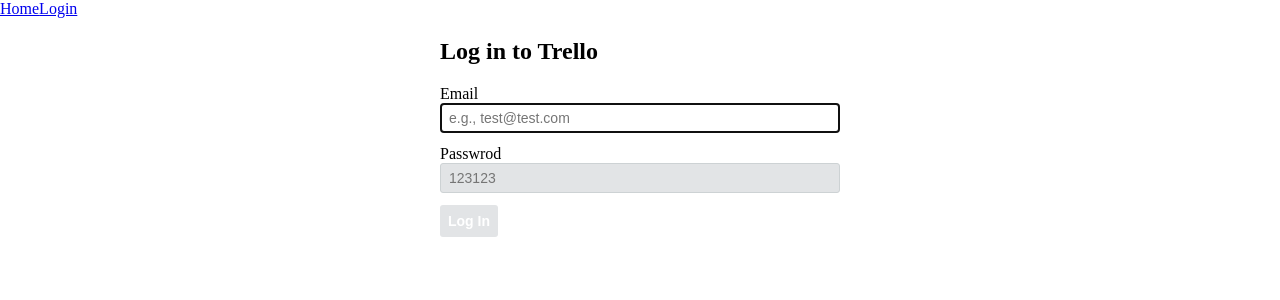
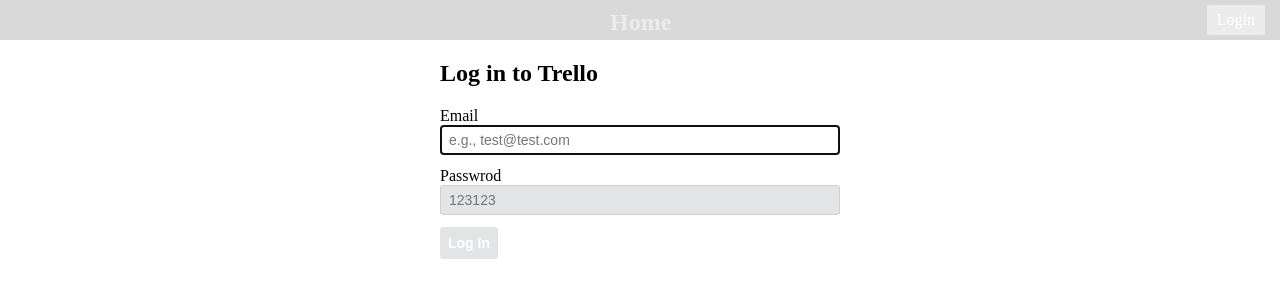
Before and after one commit to hyunto-example/lecture-vue-trello, a Vue app: page /login in a window 1280 px wide. Shown: the top 300 px of the page. Built offline with nearby package versions, Linux system fonts and the light colour scheme.

Commit message:
4. 인증 - 로그아웃

```diff
--- a/src/api/index.js
+++ b/src/api/index.js
@@ -15,7 +15,7 @@ const request = (method, url, data) => {
     }).then(result => result.data)
     .catch(result => {
         const {status} = result.response
-        // if (status === UNAUTHORIZED) onUnauthorized()
+        if (status === UNAUTHORIZED) onUnauthorized()
         throw result.response
     })
 }
--- a/src/components/NavBar.vue
+++ b/src/components/NavBar.vue
@@ -1,16 +1,76 @@
 <template>
-  <div>
+  <nav class="header">
+    <div class="header-logo">
       <router-link to="/">Home</router-link>
-      <router-link to="/login">Login</router-link>
-  </div>
+    </div>
+    <div class="header-auth">
+      <a href="" v-if="isAuth" @click.prevent="logout">Logout</a>
+      <router-link v-else to="/login">Login</router-link>
+    </div>
+  </nav>
 </template>
 
 <script>
+import { setAuthInHeader } from '../api';
+
 export default {
-
+  computed: {
+    isAuth() {
+      return !!localStorage.getItem('token')
+    }
+  },
+  methods: {
+    logout() {
+      delete localStorage.token
+      setAuthInHeader(null)
+      this.$router.push('/login')
+    }
+  }
 }
 </script>
 
 <style>
 
+.header {
+  flex: none;
+  background-color: rgba(0,0,0,.15);
+  height: 32px;
+  padding: 4px;
+}
+.header a {
+  display: block;
+  height: 30px;
+  line-height: 30px;
+  text-decoration: none;
+  color: rgba(255,255,255,.5);
+}
+.header-logo {
+  position: absolute;
+  left: 50%;
+  top: 7px;
+  margin-left: -30px;
+  text-align: center;
+  font-weight: bolder;
+  font-size: 24px;
+}
+.header-logo a:hover,
+.header-logo a:focus {
+  color: rgba(255,255,255,.9);
+}
+.header-auth {
+  position: absolute;
+  right: 15px;
+  top: 5px;
+}
+.header-auth a {
+  border-radius: 2px;
+  padding: 0 10px;
+  background-color: rgba(255,255,255, .5);
+  color: white;
+  transition: all .3s;
+}
+.header-auth a:hover,
+.header-auth a:focus {
+  background-color: rgba(255,255,255, .3);
+}
 </style>
```
